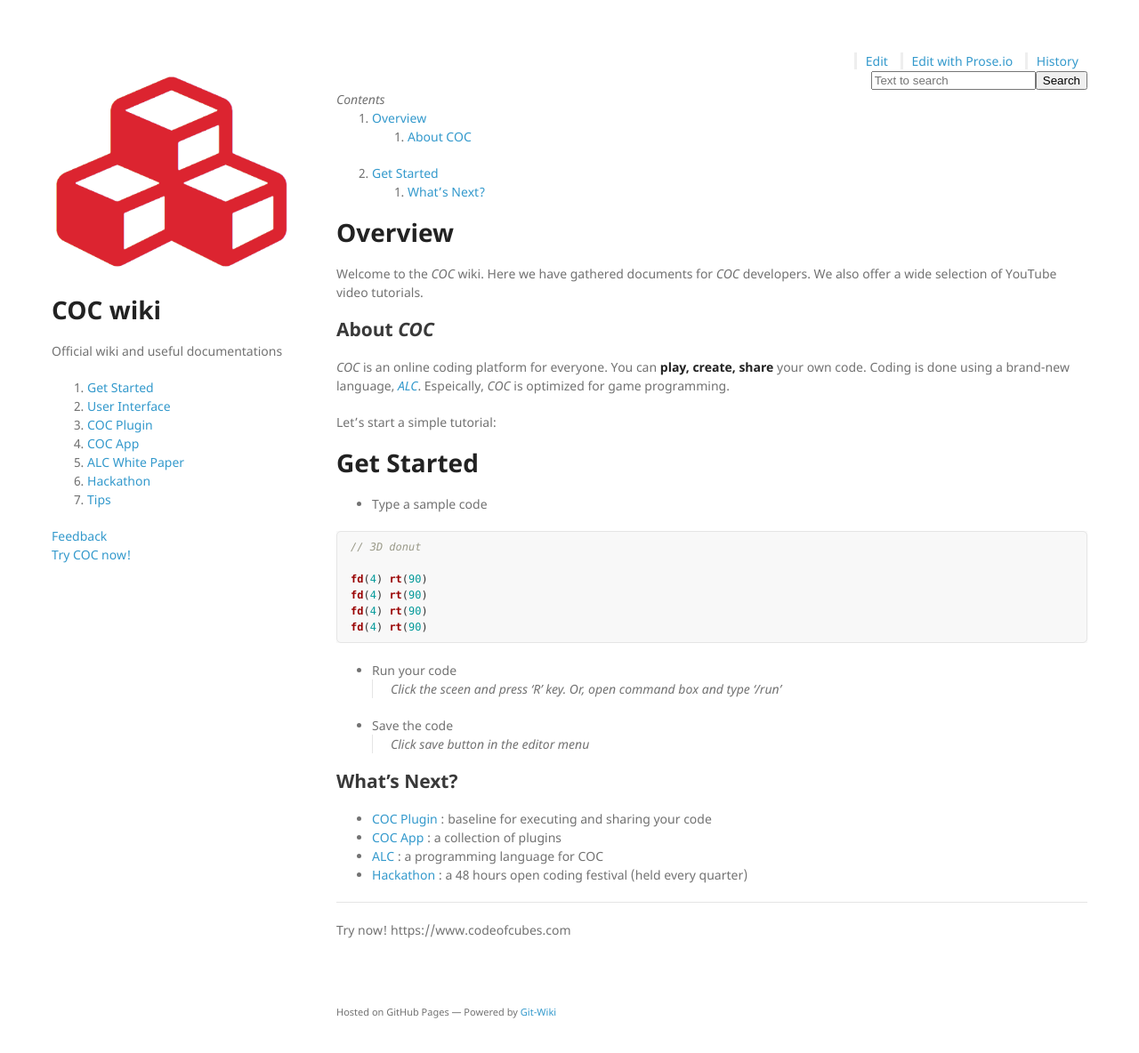
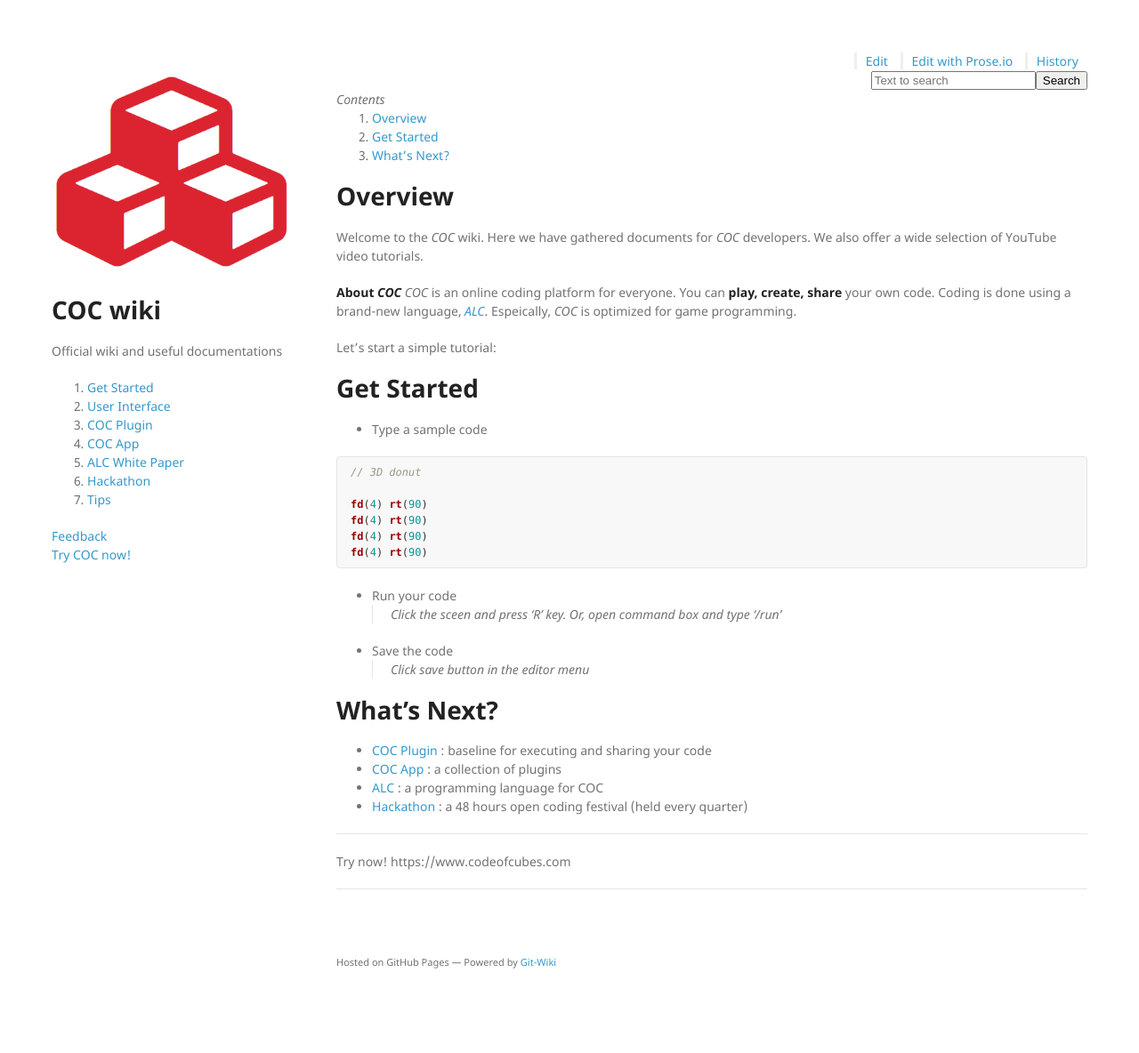
Before and after one commit to daisykim/daisykim.github.io, a Jekyll site: the page built from index.md, in a window 1280 px wide and 1184 px high. Shown: the whole window at 89% size. Built offline with Jekyll 4.4.1, drawn with Linux system fonts in a browser that asks for light colours; nearby versions of some CDN libraries.

Commit message:
Update index

```diff
--- a/index.md
+++ b/index.md
@@ -6,7 +6,7 @@ title: Markdown Style Guide
 # Overview
 Welcome to the _COC_ wiki. Here we have gathered documents for _COC_ developers. We also offer a wide selection of YouTube video tutorials.
 
-## About _COC_
+**About _COC_**
 _COC_ is an online coding platform for everyone. You can **play, create, share** your own code. Coding is done using a brand-new language, [_ALC_](alc-1.0-white-paper). Espeically, _COC_ is optimized for game programming.
 
 Let's start a simple tutorial:
@@ -31,7 +31,7 @@ fd(4) rt(90)
 * Save the code
 > Click save button in the editor menu
 
-## What's Next?
+# What's Next?
 
 * [COC Plugin](coc-plugin) : baseline for executing and sharing your code
 * [COC App](coc-app) : a collection of plugins
@@ -41,3 +41,5 @@ fd(4) rt(90)
 ---
 
 Try now! https://www.codeofcubes.com
+
+---
```
